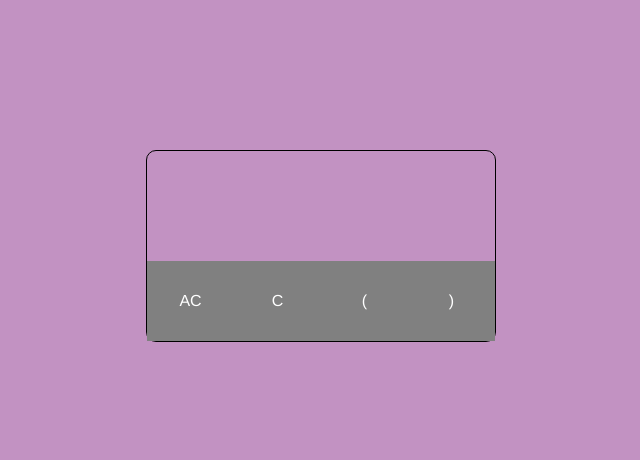
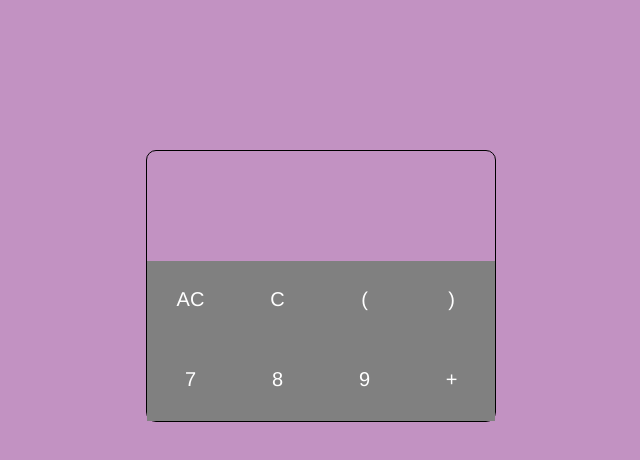
Before and after one commit to BrianLusina/JS-Calculator, a plain HTML site: page index.html in a window 1280 px wide. Shown: the whole page, without its empty margins (59-699 px from the left). Drawn offline with nearby package versions, Linux system fonts and the light colour scheme; files that its build step writes are made by us from their sources; a web font is replaced by a local one.

Commit message:
Add second row of buttons

```diff
--- a/css/main.css
+++ b/css/main.css
@@ -41,7 +41,7 @@ section{
 }
 
 button{
-
+	font-size:20px !important;
 }
 
 /**--------------------------------------
--- a/index.html
+++ b/index.html
@@ -47,25 +47,42 @@
 							</div>
 						</div>
 <!--*-*-*-*-*--*-*-*-*-*-*buttons*-*-*-*-*-*-*-*-*-*-*--->
+						<!--ac c ( )-->
 						<div class="row">
-							<!--ac c ( )-->
 							<div class="small-12 columns">
 								<div class="small-3 columns button-container">
 									<button id="ac-btn">AC</button>
 								</div>
 								<div class="small-3 columns button-container">
-									<button id="c-btn">C</button>
+									<button id="cancel-btn">C</button>
 								</div>
 								<div class="small-3 columns button-container">
-									<button id="c-btn">(</button>
+									<button id="left-bracket-btn">(</button>
 
 								</div>
 								<div class="small-3 columns button-container">
-									<button id="c-btn">)</button>
-
+									<button id="right-bracket-btn">)</button>
 								</div>
 							</div>
 						</div>
+						<!--7 8 9 +-->
+						<div class="row">
+							<div class="small-12 columns">
+								<div class="small-3 columns button-container">
+									<button id="sev-btn">7</button>
+								</div>
+								<div class="small-3 columns button-container">
+									<button id="eight-btn">8</button>
+								</div>
+								<div class="small-3 columns button-container">
+									<button id="nine-btn">9</button>
+								</div>
+								<div class="small-3 columns button-container">
+									<button id="plus-btn">+</button>
+								</div>
+							</div>
+						</div>
+
 <!--*--*-*-*-*-*-*-*-*-*equals button*-**-*-*-*-*-*-*-*-->
 						<div class="row"></div>
 					</div>
```
